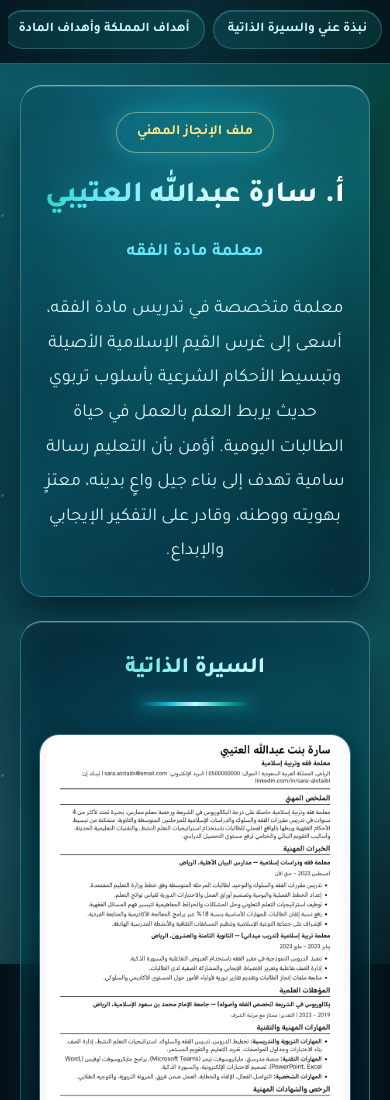
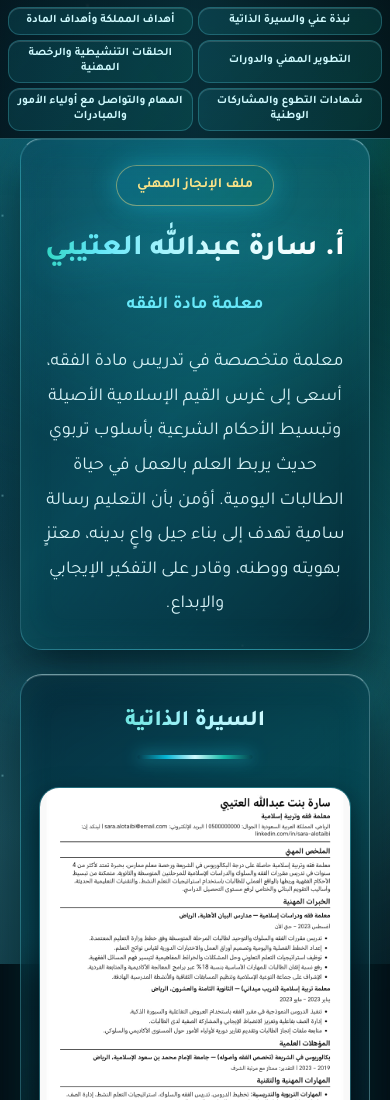
Before and after one commit to ellaffsal-stack/Teacher-portfolio, a plain HTML site: page index.html in a window 390 px wide. Shown: the top 1100 px of the page. Drawn offline with Linux system fonts and the light colour scheme.

Commit message:
Add files via upload

```diff
--- a/style.css
+++ b/style.css
@@ -461,36 +461,39 @@ body {
 
 @media (max-width: 600px) {
     .glass-nav {
-        padding: 10px 8px;
+        padding: 7px 8px;
     }
 
     .glass-nav ul {
-        flex-wrap: nowrap;
-        justify-content: flex-start;
-        overflow-x: auto;
-        gap: 8px;
-        padding-bottom: 4px;
-        scrollbar-width: none;
+        display: grid;
+        grid-template-columns: repeat(2, 1fr);
+        gap: 5px;
     }
 
-    .glass-nav ul::-webkit-scrollbar {
-        display: none;
+    .glass-nav li {
+        display: flex;
     }
 
     .glass-nav a {
-        white-space: nowrap;
-        font-size: 0.83rem;
-        padding: 6px 14px;
+        width: 100%;
+        display: flex;
+        align-items: center;
+        justify-content: center;
+        text-align: center;
+        font-size: 0.72rem;
+        line-height: 1.35;
+        padding: 5px 6px;
+        border-radius: 12px;
     }
 
     .container {
-        padding-top: 85px;
+        padding-top: 138px;
         gap: 24px;
     }
 
     .glass-card {
         padding: 26px 18px;
-        scroll-margin-top: 75px;
+        scroll-margin-top: 125px;
         border-radius: 22px;
     }
 
```
